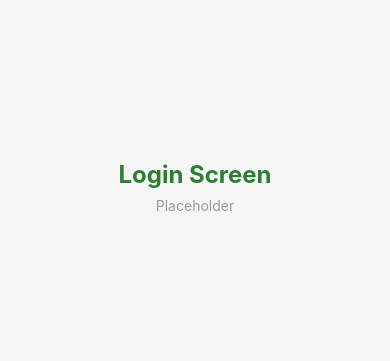
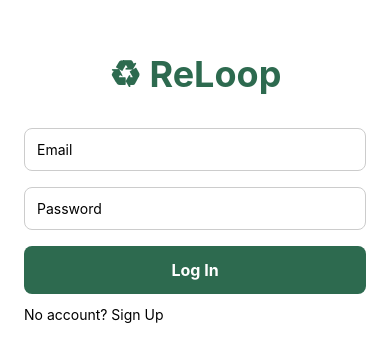
Before and after one commit to nidsat16/reloop, a React Native app: screen /Login in a window 390 px wide. Shown: the part 235-596 px from the top of the page. Built offline with nearby package versions, Linux system fonts and the light colour scheme.

Commit message:
built HomeScreen and LoginScreen with Supabase

```diff
--- a/screens/HomeScreen.js
+++ b/screens/HomeScreen.js
@@ -1,10 +1,67 @@
-import React from 'react';
-import { View, Text, StyleSheet } from 'react-native';
-export default function HomeScreen() {
-  return (<View style={styles.container}><Text style={styles.text}>Home Screen</Text><Text style={styles.sub}>Placeholder</Text></View>);
+import React, { useEffect, useState } from 'react';
+import { View, Text, TouchableOpacity, FlatList, StyleSheet } from 'react-native';
+import { supabase } from '../src/supabase';
+
+export default function HomeScreen({ navigation }) {
+  const [credits, setCredits] = useState(0);
+  const [pickups, setPickups] = useState([]);
+
+  useEffect(() => {
+    loadData();
+  }, []);
+
+  const loadData = async () => {
+    const { data: { user } } = await supabase.auth.getUser();
+
+    // Get user's credit balance
+    const { data: userData } = await supabase
+      .from('users')
+      .select('creditBalance')
+      .eq('id', user.id)
+      .single();
+    if (userData) setCredits(userData.creditBalance);
+
+    // Get user's pickup history
+    const { data: pickupData } = await supabase
+      .from('pickups')
+      .select('*')
+      .eq('userId', user.id);
+    if (pickupData) setPickups(pickupData);
+  };
+
+  return (
+    <View style={styles.container}>
+      <Text style={styles.title}>♻ My Dashboard</Text>
+      <View style={styles.creditBox}>
+        <Text style={styles.creditLabel}>Your Credits</Text>
+        <Text style={styles.creditAmount}>{credits} pts</Text>
+      </View>
+      <TouchableOpacity style={styles.button}
+        onPress={() => navigation.navigate('Schedule')}>
+        <Text style={styles.buttonText}>+ Schedule Pickup</Text>
+      </TouchableOpacity>
+      <Text style={styles.sectionTitle}>Pickup History</Text>
+      <FlatList data={pickups} keyExtractor={i => i.id}
+        renderItem={({ item }) => (
+          <View style={styles.pickupItem}>
+            <Text>{item.wasteType} — {item.quantity}</Text>
+            <Text style={styles.status}>{item.status}</Text>
+          </View>
+        )} />
+    </View>
+  );
 }
+
 const styles = StyleSheet.create({
-  container: { flex: 1, justifyContent: 'center', alignItems: 'center', backgroundColor: '#f5f5f5' },
-  text: { fontSize: 24, fontWeight: 'bold', color: '#2e7d32' },
-  sub: { fontSize: 14, color: '#999', marginTop: 8 },
+  container: { flex: 1, padding: 24, backgroundColor: '#fff' },
+  title: { fontSize: 26, fontWeight: 'bold', color: '#2D6A4F', marginTop: 48, marginBottom: 20 },
+  creditBox: { backgroundColor: '#D8F3DC', padding: 20, borderRadius: 12, alignItems: 'center', marginBottom: 16 },
+  creditLabel: { fontSize: 14, color: '#6B7280' },
+  creditAmount: { fontSize: 40, fontWeight: 'bold', color: '#2D6A4F' },
+  button: { backgroundColor: '#2D6A4F', padding: 14, borderRadius: 8, marginBottom: 20 },
+  buttonText: { color: '#fff', textAlign: 'center', fontWeight: 'bold', fontSize: 16 },
+  sectionTitle: { fontSize: 18, fontWeight: '600', marginBottom: 12 },
+  pickupItem: { flexDirection: 'row', justifyContent: 'space-between', padding: 12,
+    borderWidth: 1, borderColor: '#eee', borderRadius: 8, marginBottom: 8 },
+  status: { color: '#40916C', fontWeight: '600' },
 });
--- a/screens/LoginScreen.js
+++ b/screens/LoginScreen.js
@@ -1,17 +1,59 @@
-import React from 'react';
-import { View, Text, StyleSheet } from 'react-native';
+import React, { useState } from 'react';
+import { View, Text, TextInput, TouchableOpacity, StyleSheet } from 'react-native';
+import { supabase } from '../src/supabase';
 
-export default function LoginScreen() {
+export default function LoginScreen({ navigation }) {
+  const [email, setEmail] = useState('');
+  const [password, setPassword] = useState('');
+  const [isSignUp, setIsSignUp] = useState(false);
+
+  const handleAuth = async () => {
+    try {
+      if (isSignUp) {
+        // Create new account
+        const { error } = await supabase.auth.signUp({ email, password });
+        if (error) throw error;
+      } else {
+        // Log into existing account
+        const { error } = await supabase.auth.signInWithPassword({ email, password });
+        if (error) throw error;
+      }
+      navigation.navigate('Onboard');
+    } catch (error) {
+      alert(error.message);
+    }
+  };
+
   return (
     <View style={styles.container}>
-      <Text style={styles.text}>Login Screen</Text>
-      <Text style={styles.sub}>Placeholder</Text>
+      <Text style={styles.title}>♻ ReLoop</Text>
+      <TextInput
+        placeholder='Email'
+        value={email}
+        onChangeText={setEmail}
+        style={styles.input}
+      />
+      <TextInput
+        placeholder='Password'
+        value={password}
+        onChangeText={setPassword}
+        style={styles.input}
+        secureTextEntry
+      />
+      <TouchableOpacity style={styles.button} onPress={handleAuth}>
+        <Text style={styles.buttonText}>{isSignUp ? 'Sign Up' : 'Log In'}</Text>
+      </TouchableOpacity>
+      <TouchableOpacity onPress={() => setIsSignUp(!isSignUp)}>
+        <Text>{isSignUp ? 'Already have account? Log In' : 'No account? Sign Up'}</Text>
+      </TouchableOpacity>
     </View>
   );
 }
 
 const styles = StyleSheet.create({
-  container: { flex: 1, justifyContent: 'center', alignItems: 'center', backgroundColor: '#f5f5f5' },
-  text: { fontSize: 24, fontWeight: 'bold', color: '#2e7d32' },
-  sub: { fontSize: 14, color: '#999', marginTop: 8 },
+  container: { flex: 1, justifyContent: 'center', padding: 24, backgroundColor: '#fff' },
+  title: { fontSize: 36, fontWeight: 'bold', color: '#2D6A4F', textAlign: 'center', marginBottom: 32 },
+  input: { borderWidth: 1, borderColor: '#ccc', borderRadius: 8, padding: 12, marginBottom: 16 },
+  button: { backgroundColor: '#2D6A4F', padding: 14, borderRadius: 8, marginBottom: 12 },
+  buttonText: { color: '#fff', textAlign: 'center', fontWeight: 'bold', fontSize: 16 },
 });
```
